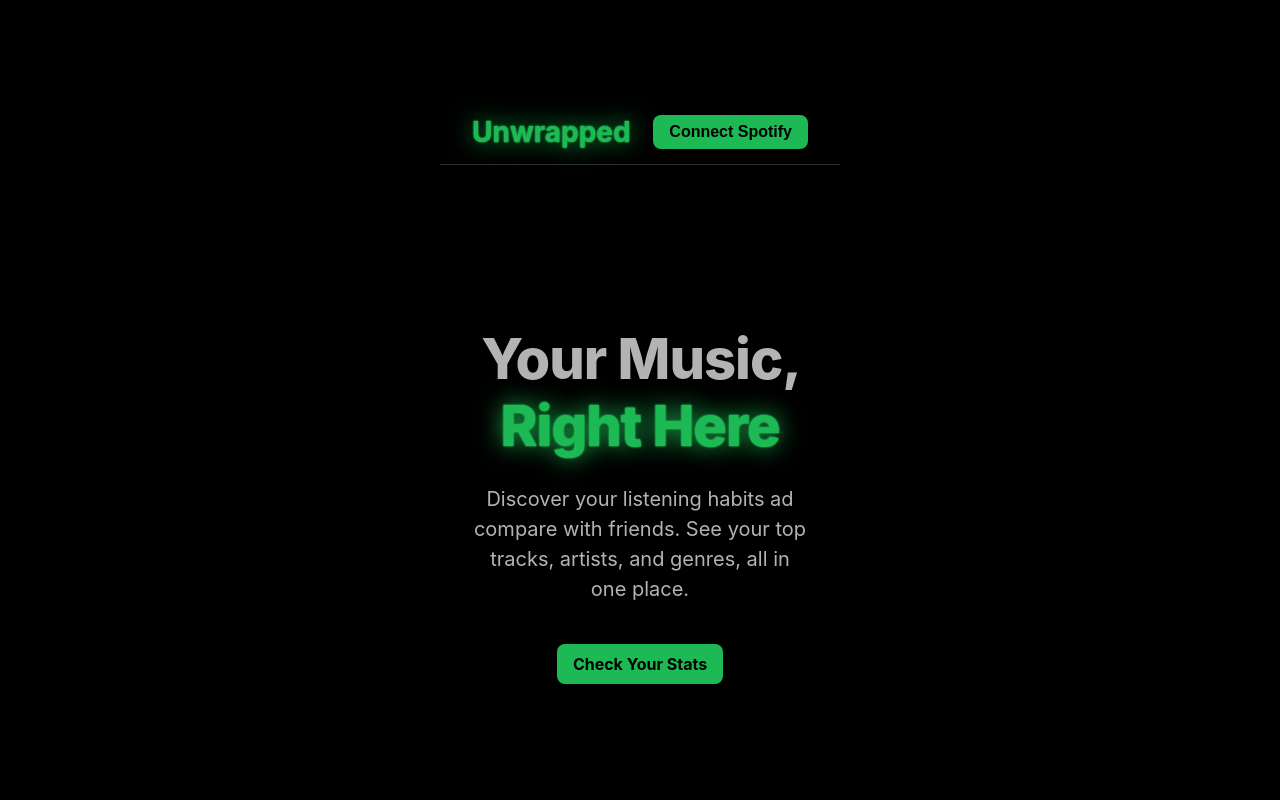
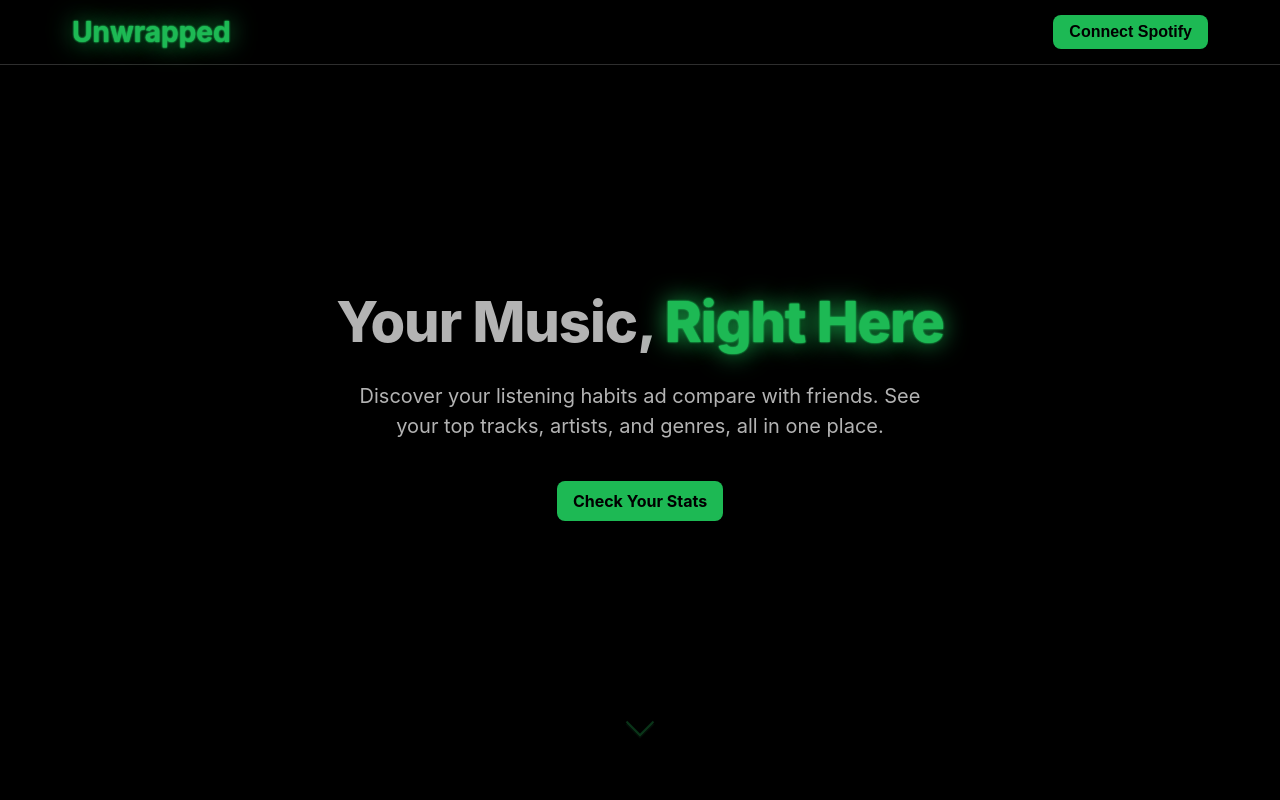
Before and after one commit to ppattyy/Unwrapped, a React (Vite) app in the folder react-app/: page /home in a window 1280 px wide. Shown: the top 800 px of the page. Built offline with nearby package versions, Linux system fonts and the light colour scheme.

Commit message:
nevermind

```diff
--- a/react-app/src/Login.css
+++ b/react-app/src/Login.css
@@ -18,10 +18,8 @@ h1 {
 }
 
 #root {
-    margin: 100px auto;
     text-align: center;
     min-height: 500px;
-    max-width: 400px;
   }
 
 .c-bOcPnF-cmFMMs-color-primary{
```
